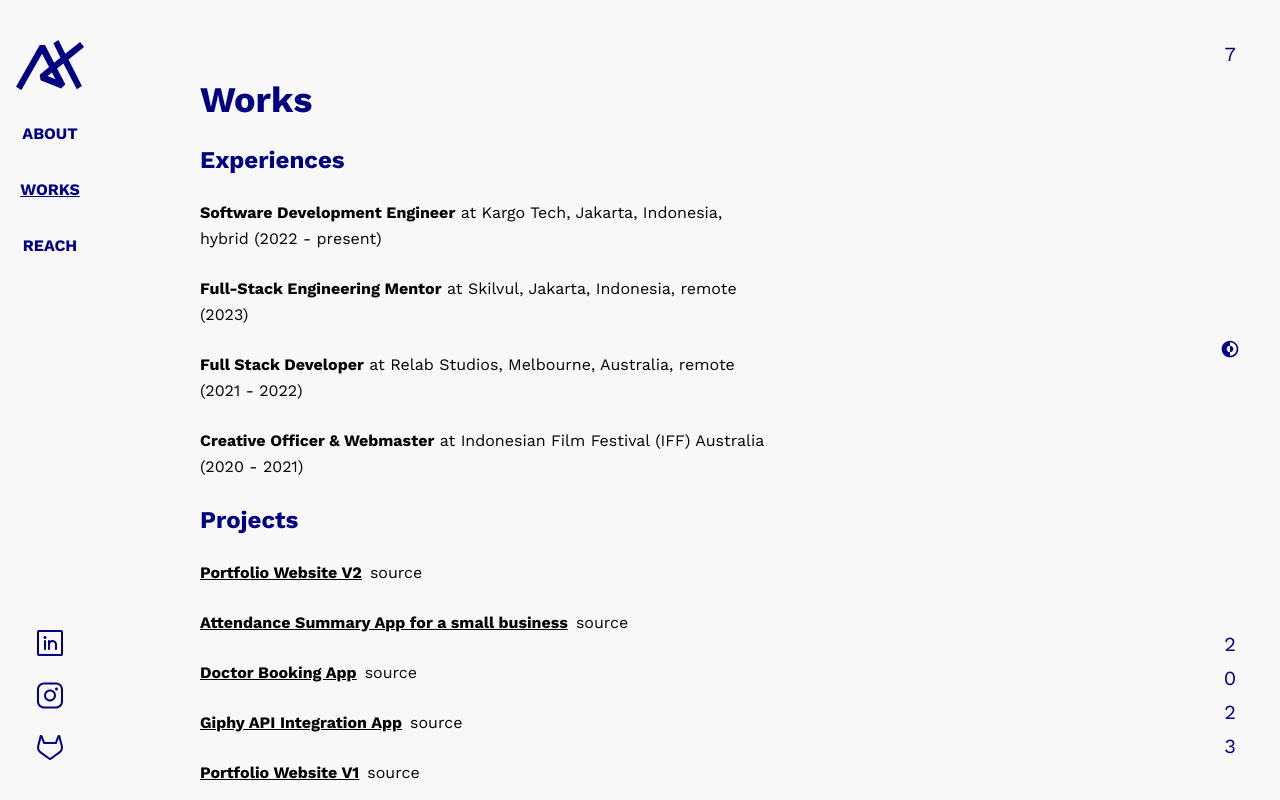
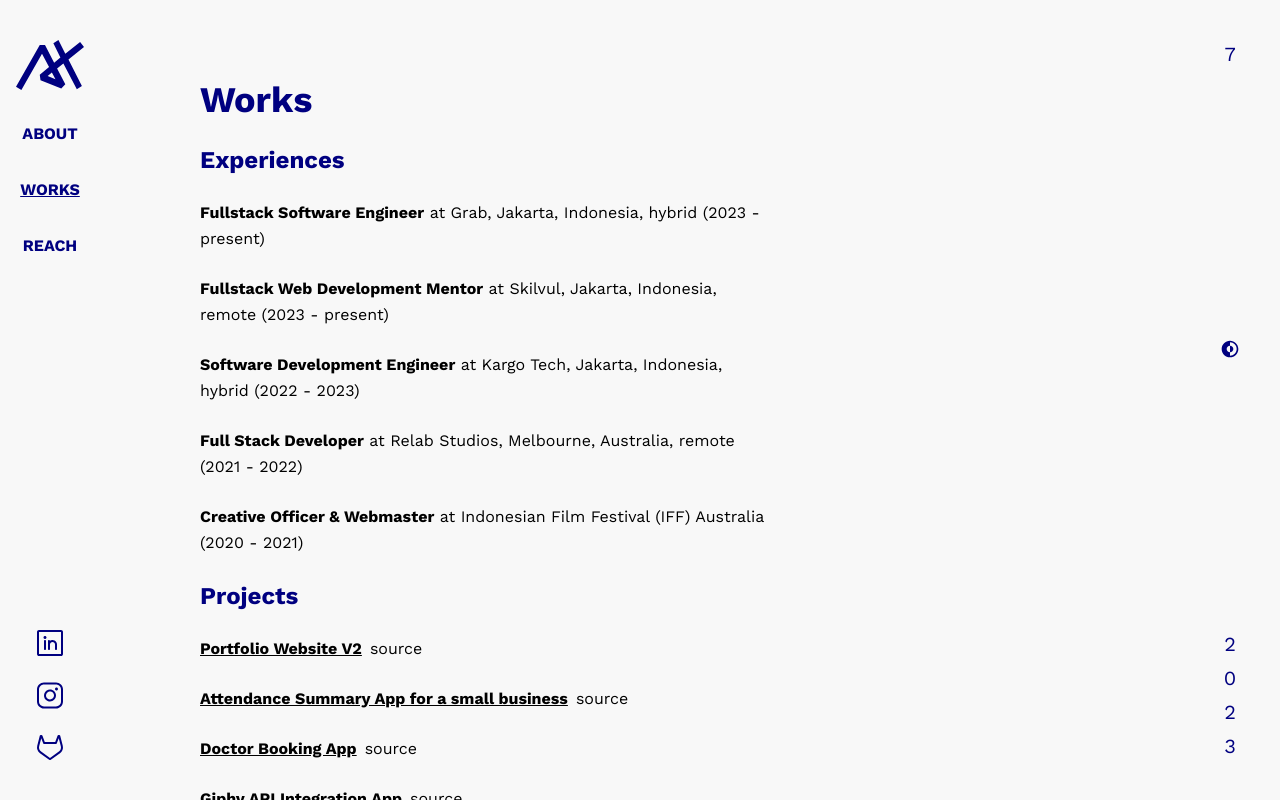
Before and after one commit to AlfredHutomo/portfolio-v2, a Next.js app: page /works in a window 1280 px wide. Built offline with nearby package versions, Linux system fonts and the light colour scheme.

Commit message:
added new work history and adjustment

```diff
--- a/src/app/works/page.tsx
+++ b/src/app/works/page.tsx
@@ -13,12 +13,16 @@
         <h1>Works</h1>
         <h3>Experiences</h3>
         <p>
-          <b>Software Development Engineer</b> at Kargo Tech, Jakarta,
-          Indonesia, hybrid (2022 - present)
+          <b>Fullstack Software Engineer</b> at Grab, Jakarta, Indonesia, hybrid
+          (2023 - present)
         </p>
         <p>
-          <b>Full-Stack Engineering Mentor</b> at Skilvul, Jakarta, Indonesia,
-          remote (2023)
+          <b>Fullstack Web Development Mentor</b> at Skilvul, Jakarta,
+          Indonesia, remote (2023 - present)
+        </p>
+        <p>
+          <b>Software Development Engineer</b> at Kargo Tech, Jakarta,
+          Indonesia, hybrid (2022 - 2023)
         </p>
         <p>
           <b>Full Stack Developer</b> at Relab Studios, Melbourne, Australia,
```
